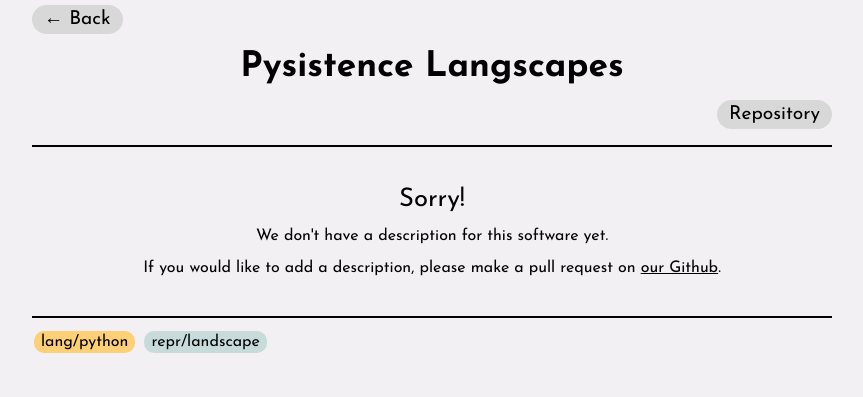
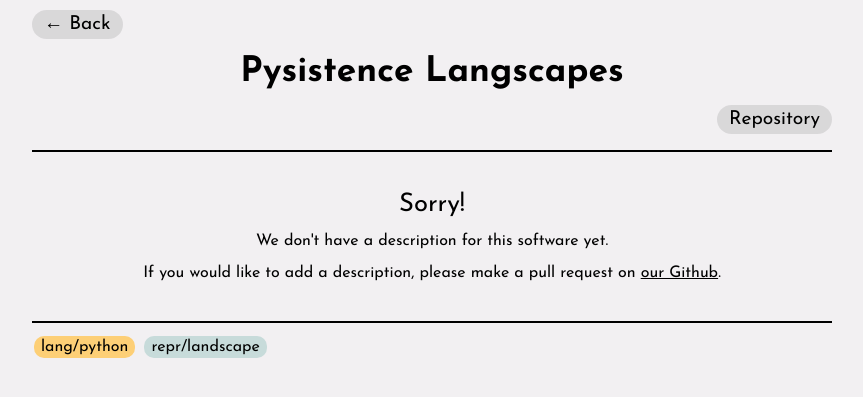
Before and after one commit to cat-list/cat-list.github.io, a Jekyll site: the page built from _software/pysistence-landscapes.md, in a window 1280 px wide. Shown: the top 397 px of the page, without its empty margins (208-1071 px from the left). Built offline with Jekyll 4.4.1, drawn with Linux system fonts in a browser that asks for light colours; comment, search, counter and statistics services are not loaded.

Commit message:
Increasing all-round padding

```diff
--- a/css/main.scss
+++ b/css/main.scss
@@ -166,7 +166,7 @@
 }
 
 body {
-    margin: 0 5px;
+    margin: 5px;
     background-color: $background;
 }
 
```
